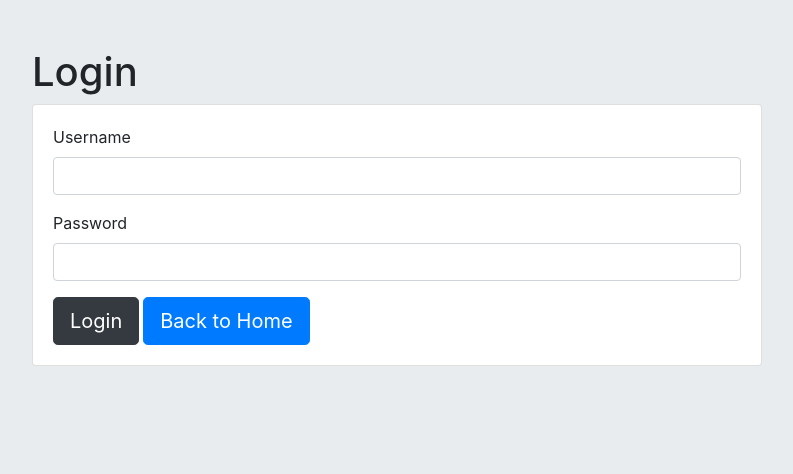
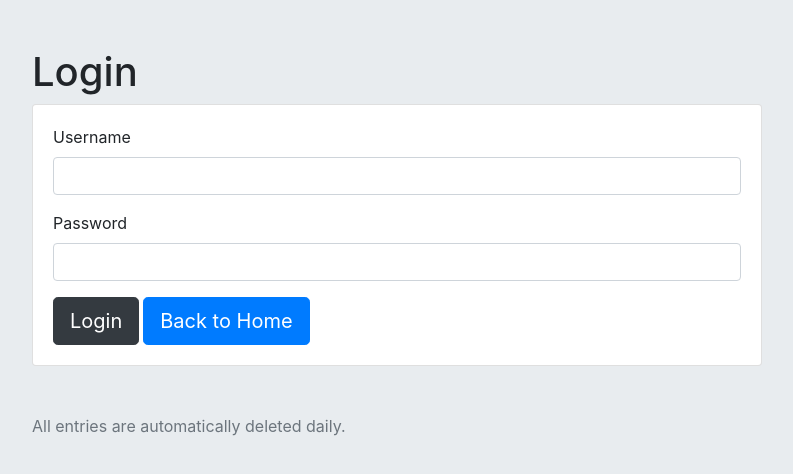
Before and after one commit to reinabrera/secrets-crud-app, a React (Vite) app in the folder client/: page /login in a window 1280 px wide. Shown: the top 474 px of the page, without its empty margins (53-846 px from the left). Built offline with nearby package versions, Linux system fonts and the light colour scheme; no server answers.

Commit message:
added entry info

```diff
--- /dev/null
+++ b/client/src/components/EntryInfo/EntryInfo.jsx
@@ -0,0 +1,7 @@
+export default function EntryInfo() {
+  return (
+    <span className="text-muted">
+      All entries are automatically deleted daily.
+    </span>
+  );
+}
--- a/client/src/components/Form/Form.jsx
+++ b/client/src/components/Form/Form.jsx
@@ -1,5 +1,6 @@
 import { useState } from "react";
 import { useNavigate, Link } from "react-router-dom";
+import EntryInfo from "../EntryInfo/EntryInfo";
 
 export default function Form({ text, handleSubmit, error }) {
   const [value, setValue] = useState({ username: "", password: "" });
@@ -61,6 +62,9 @@ export default function Form({ text, handleSubmit, error }) {
           </div>
         </div>
       </div>
+      <div className="entry-info mt-5">
+        <EntryInfo />
+      </div>
     </div>
   );
 }
--- a/client/src/components/Homepage/Homepage.jsx
+++ b/client/src/components/Homepage/Homepage.jsx
@@ -2,6 +2,7 @@ import { useAuth } from "../AuthWrapper/AuthWrapper";
 import Button from "../Button/Button";
 import { Link } from "react-router-dom";
 import Logout from "../Logout/Logout";
+import EntryInfo from "../EntryInfo/EntryInfo";
 
 export default function Homepage() {
   const { user } = useAuth();
@@ -60,6 +61,9 @@ export default function Homepage() {
           </Button>
         </>
       )}
+      <div className="entry-info mt-5">
+        <EntryInfo />
+      </div>
     </div>
   );
 }
--- a/client/src/pages/YourSecrets.jsx
+++ b/client/src/pages/YourSecrets.jsx
@@ -2,6 +2,7 @@ import { useEffect, useState } from "react";
 import { useAuth } from "../components/AuthWrapper/AuthWrapper";
 import UserSecrets from "../components/UserSecrets/UserSecrets";
 import { Link } from "react-router-dom";
+import EntryInfo from "../components/EntryInfo/EntryInfo";
 
 export default function YourSecrets() {
   const [secrets, setSecrets] = useState([]);
@@ -92,6 +93,9 @@ export default function YourSecrets() {
             )}
           </form>
         </div>
+        <div className="entry-info mt-2">
+        <EntryInfo />
+      </div>
       </div>
       <div className="mt-5">
         <h2 className="mb-3">Your secrets</h2>
```
